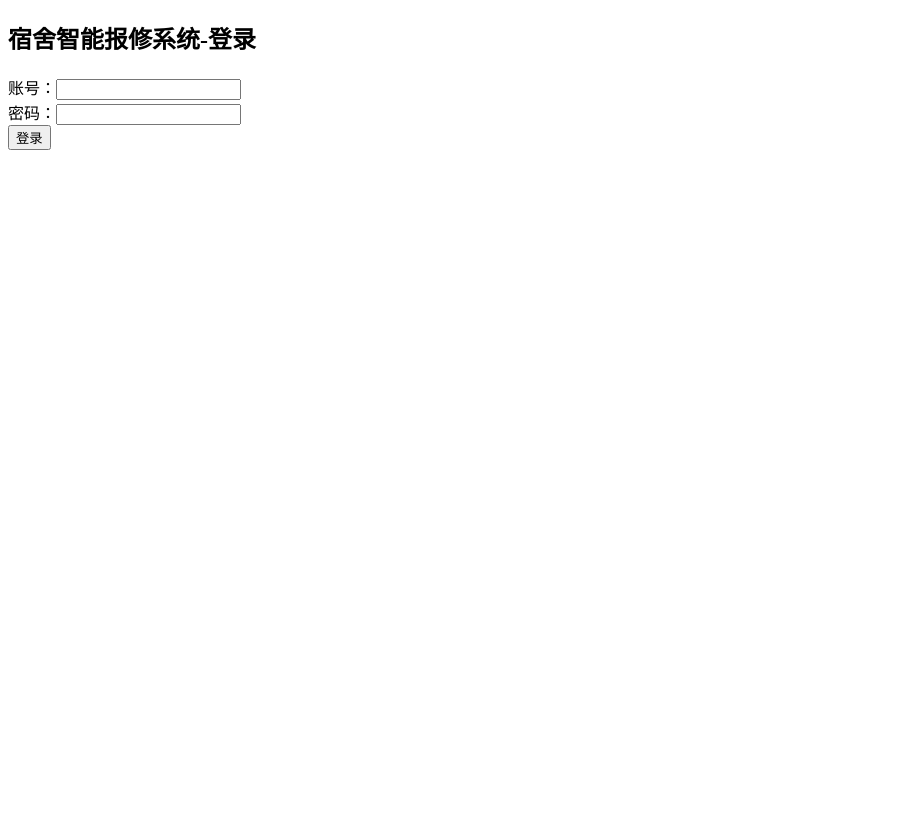
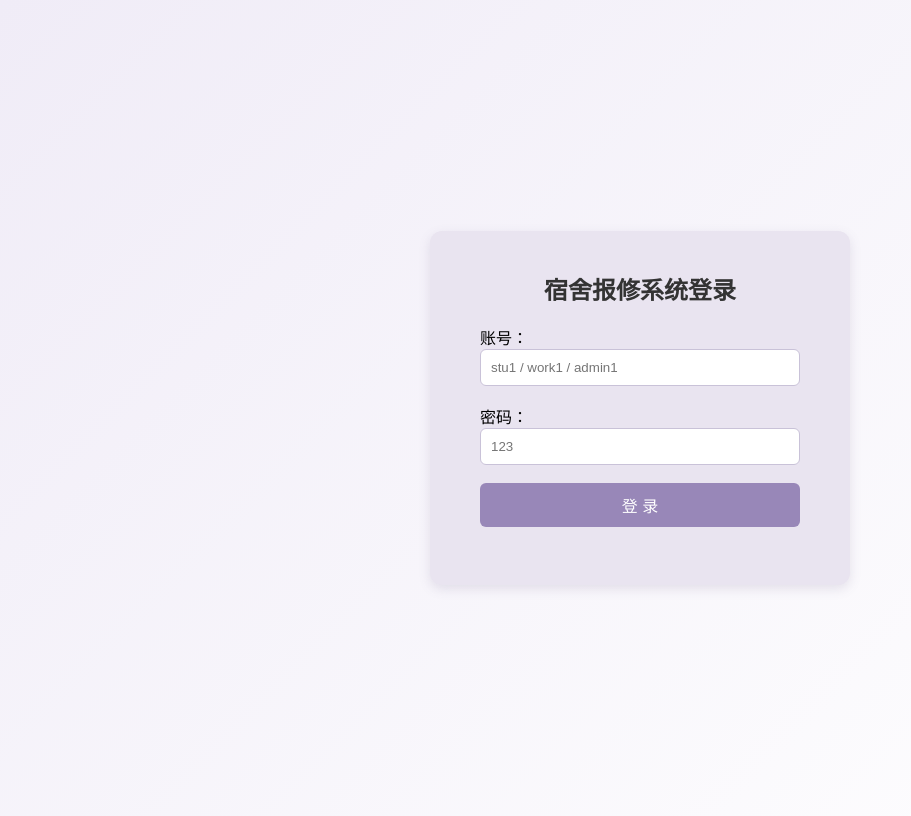
Before and after one commit to nannn12/dorm-repair-system, a Flask app: page / in a window 1280 px wide. Shown: the whole page, without its empty margins (0-911 px from the left). Before the commit the page ends 150 px from the top, so only its background shows below. Run offline with Flask 3, Linux system fonts and the light colour scheme.

Commit message:
Redesign login page with improved styling

```diff
--- a/templates/login.html
+++ b/templates/login.html
@@ -1,14 +1,40 @@
 <!DOCTYPE html>
 <html>
+<head>
+<meta charset="utf-8">
+<title>宿舍报修系统</title>
+<style>
+body{background:linear-gradient(135deg,#f0ecf7,#ffffff);min-height:100vh;display:flex;justify-content:center;align-items:center;font-family:Microsoft Yahei;}
+.card{background:#e9e4f0;padding:40px 50px;border-radius:12px;box-shadow:0 4px 12px rgba(100,90,130,0.15);width:320px;}
+h2{text-align:center;color:#333;margin-top:0;}
+.item{margin:18px 0;}
+input{width:100%;padding:10px;border:1px solid #c9c2d8;border-radius:6px;box-sizing:border-box;}
+button{width:100%;padding:10px;background:#9887b8;color:white;border:none;border-radius:6px;font-size:16px;cursor:pointer;}
+button:hover{background:#806fa0;}
+.msg{color:#e74c3c;text-align:center;font-size:14px;margin:10px 0;}
+</style>
+</head>
 <body>
-<h2>宿舍智能报修系统-登录</h2>
+<div class="card">
+<h2>宿舍报修系统登录</h2>
 <form method="post">
-账号：<input name="username"><br>
-密码：<input name="password"><br>
-<button type="submit">登录</button>
+<div class="item">
+账号：<input type="text" name="username" placeholder="stu1 / work1 / admin1">
+</div>
+<div class="item">
+密码：<input type="password" name="password" placeholder="123">
+</div>
+<div class="item">
+<button type="submit">登 录</button>
+</div>
+{% with messages = get_flashed_messages() %}
+  {% if messages %}
+    {% for msg in messages %}
+    <p class="msg">{{ msg }}</p >
+    {% endfor %}
+  {% endif %}
+{% endwith %}
 </form>
-{% with msg = get_flashed_messages() %}
-{{msg[0]}}
-{% endwith %}
+</div>
 </body>
 </html>
```
